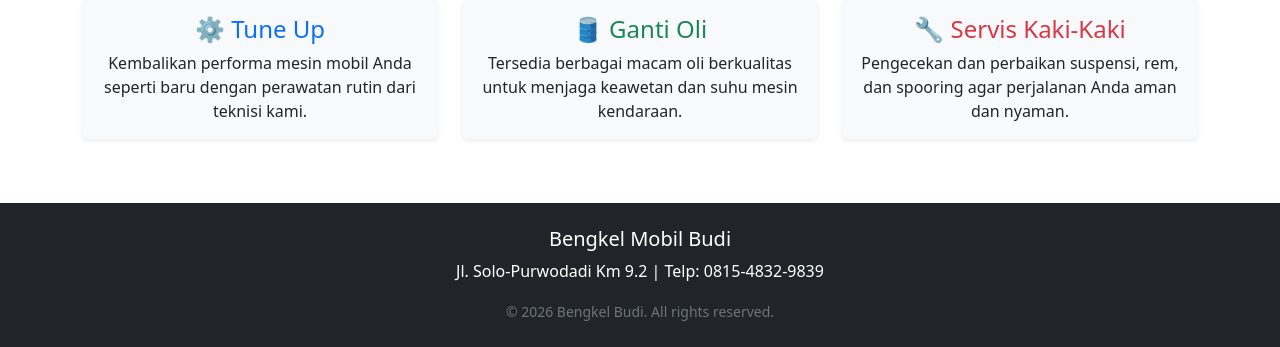
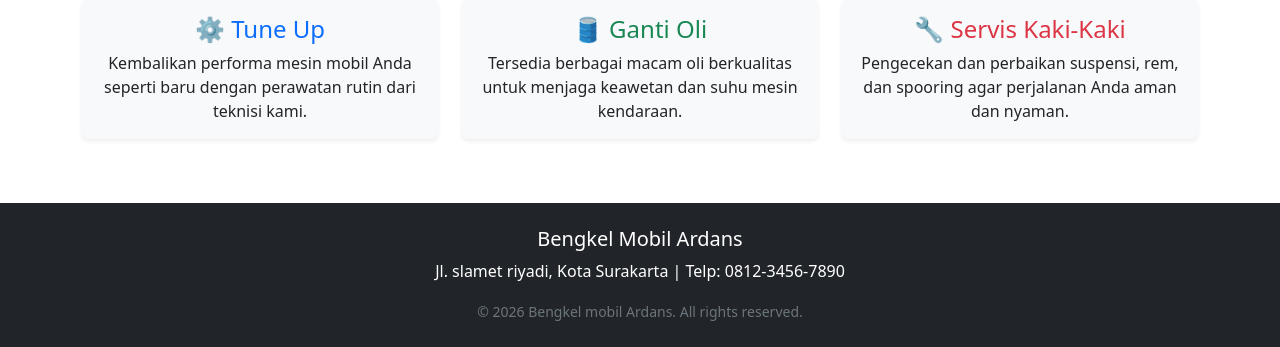
Before and after one commit to ardans-dev/Bengkel-Mobil, a PHP site: page / in a window 1280 px wide. Shown: the part 569-916 px from the top of the page. Run offline with PHP 8.4, Linux system fonts and the light colour scheme.

Commit message:
revisi part 1

```diff
--- a/dashboard.php
+++ b/dashboard.php
@@ -27,14 +27,14 @@ $mekanik_aktif = $dt_mekanik['mekanik_aktif'];
 <head>
     <meta charset="UTF-8">
     <meta name="viewport" content="width=device-width, initial-scale=1.0">
-    <title>Dashboard - Bengkel Budi</title>
+    <title>Dashboard - Bengkel Ardans</title>
     <link href="https://cdn.jsdelivr.net/npm/bootstrap@5.3.0/dist/css/bootstrap.min.css" rel="stylesheet">
 </head>
 <body class="bg-light">
     <?php include 'navbar.php'; ?>
 
     <div class="container mt-4">
-        <h2 class="mb-4">Dashboard Bengkel Budi</h2>
+        <h2 class="mb-4">Dashboard Bengkel Mobil</h2>
 
         <div class="row">
             <div class="col-md-3 mb-4">
--- a/index.php
+++ b/index.php
@@ -3,7 +3,7 @@
 <head>
     <meta charset="UTF-8">
     <meta name="viewport" content="width=device-width, initial-scale=1.0">
-    <title>Bengkel Mobil Budi - Solusi Kendaraan Anda</title>
+    <title>Bengkel Mobil ARDANS - Solusi Kendaraan Anda</title>
     <link href="https://cdn.jsdelivr.net/npm/bootstrap@5.3.0/dist/css/bootstrap.min.css" rel="stylesheet">
     <style>
         .hero-section {
@@ -19,7 +19,7 @@
 
     <nav class="navbar navbar-expand-lg navbar-dark bg-dark">
         <div class="container">
-            <a class="navbar-brand fw-bold" href="index.php">BENGKEL BUDI</a>
+            <a class="navbar-brand fw-bold" href="index.php">BENGKEL MOBIL ARDANS</a>
             <button class="navbar-toggler" type="button" data-bs-toggle="collapse" data-bs-target="#navbarNav" aria-controls="navbarNav" aria-expanded="false" aria-label="Toggle navigation">
                 <span class="navbar-toggler-icon"></span>
             </button>
@@ -74,9 +74,9 @@
 
     <footer id="kontak" class="bg-dark text-white text-center py-4 mt-5">
         <div class="container">
-            <h5>Bengkel Mobil Budi</h5>
-            <p>Jl. Solo-Purwodadi Km 9.2 | Telp: 0815-4832-9839</p>
-            <small class="text-secondary">&copy; 2026 Bengkel Budi. All rights reserved.</small>
+            <h5>Bengkel Mobil Ardans</h5>
+            <p>Jl. slamet riyadi, Kota Surakarta | Telp: 0812-3456-7890</p>
+            <small class="text-secondary">&copy; 2026 Bengkel mobil Ardans. All rights reserved.</small>
         </div>
     </footer>
 
--- a/navbar.php
+++ b/navbar.php
@@ -1,6 +1,6 @@
     <nav class="navbar navbar-expand-lg navbar-dark bg-dark">
         <div class="container">
-            <a class="navbar-brand" href="dashboard.php">Bengkel Budi</a>
+            <a class="navbar-brand" href="dashboard.php">Bengkel Ardans</a>
             <button class="navbar-toggler" type="button" data-bs-toggle="collapse" data-bs-target="#navbarNav" aria-controls="navbarNav" aria-expanded="false" aria-label="Toggle navigation">
                 <span class="navbar-toggler-icon"></span>
             </button>
```
